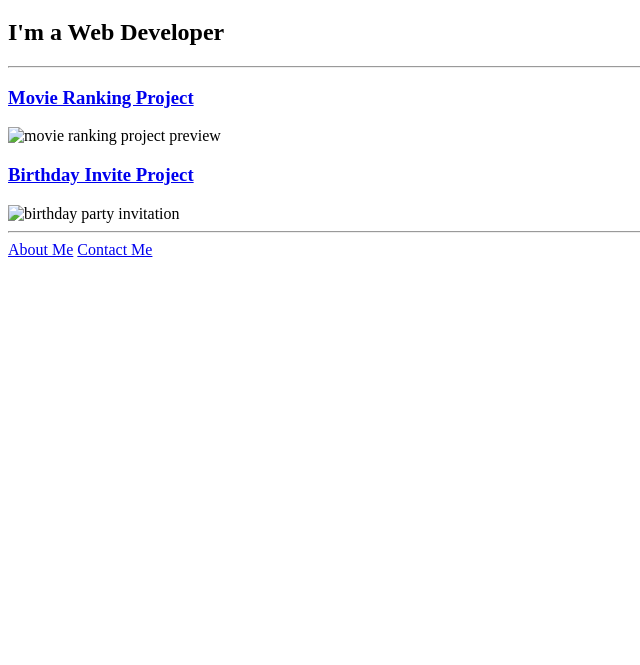
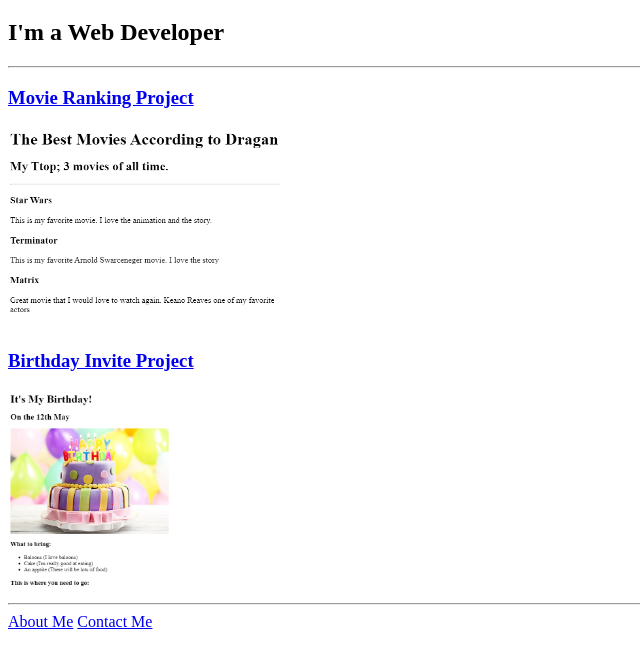
Before and after one commit to soro-dragan/html-portfolio1, a plain HTML site: page index.html in a window 1280 px wide. Shown: the part 61-726 px from the top of the page, without its empty margins (0-640 px from the left). Drawn offline with Linux system fonts and the light colour scheme.

Commit message:
Update index.html

```diff
--- a/index.html
+++ b/index.html
@@ -11,10 +11,10 @@
     <h2>I'm a Web Developer</h2>
     <hr />
     <h3><a href="./public/movie-ranking.html">Movie Ranking Project</a></h3>
-    <img src="../4.3 HTML Porfolio Project/assets/images/dragan-movie-ranking.png" height="200" alt="movie ranking project preview" />
+    <img src="./assets/images/dragan-movie-ranking.png" height="200" alt="movie ranking project preview" />
 
     <h3><a href="./public/birthday-invite.html">Birthday Invite Project</a></h3>
-    <img src="../4.3 HTML Porfolio Project/assets/images/dragan-birthday-project.png" height="200" alt="birthday party invitation" />
+    <img src="./assets/images/dragan-birthday-project.png" height="200" alt="birthday party invitation" />
     <hr />
     <a href="./public/about.html">About Me</a>
     <a href="./public/contact.html">Contact Me</a>
```
